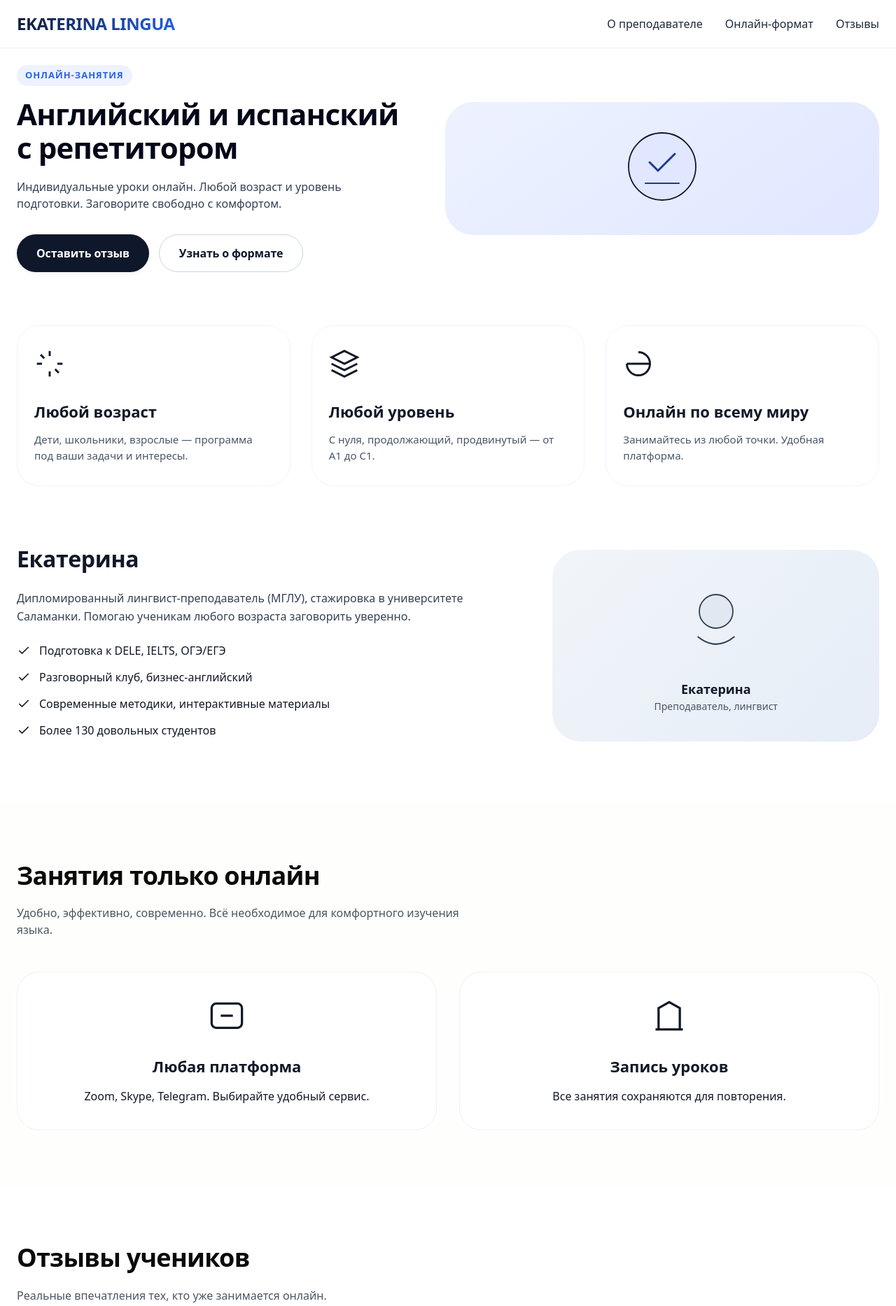
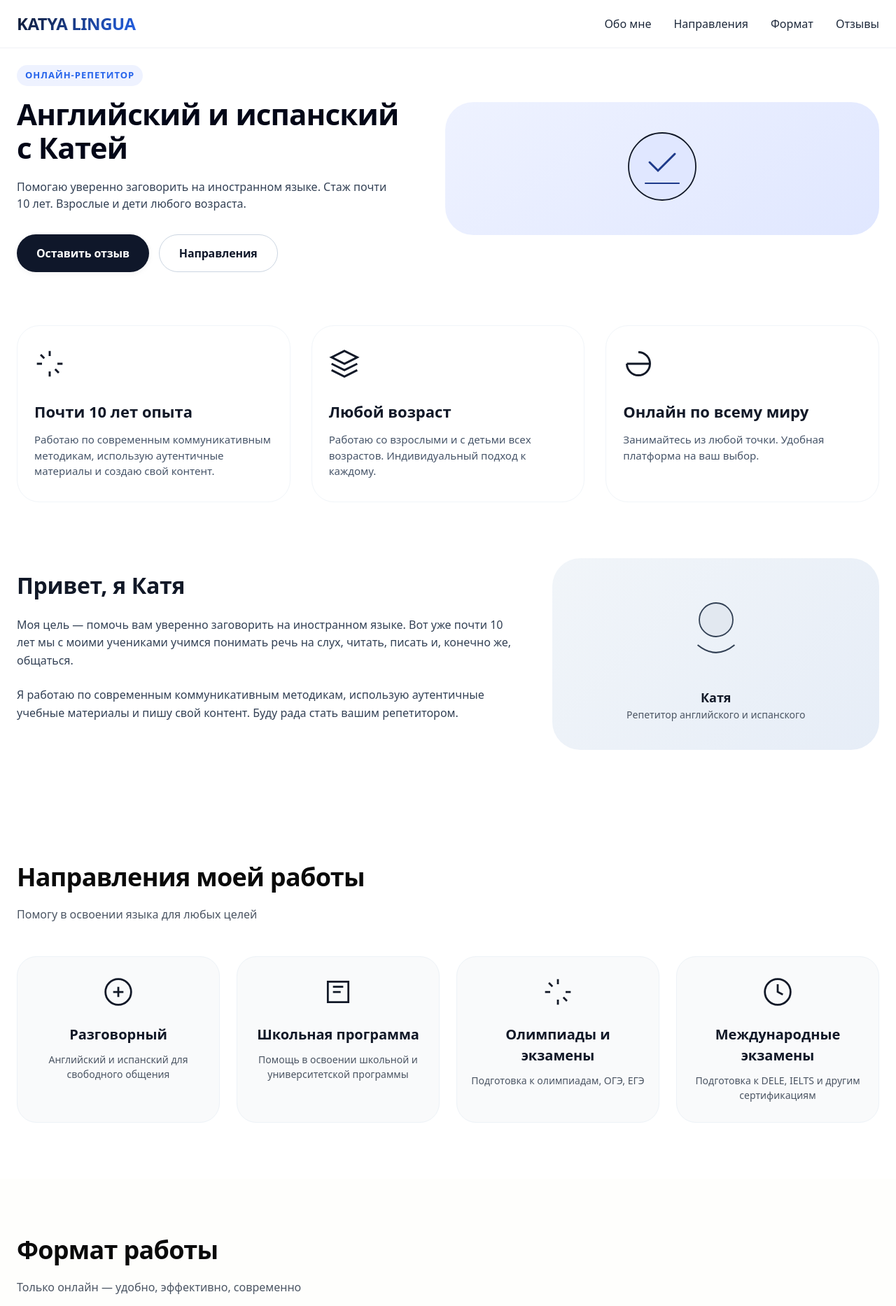
Before and after one commit to zaoastronaftik-bit/katia-S-, a plain HTML site: page index.html in a window 1280 px wide. Shown: the top 1867 px of the page at 70% size. Drawn offline with Linux system fonts and the light colour scheme.

Commit message:
Update index.html

```diff
--- a/index.html
+++ b/index.html
@@ -3,8 +3,8 @@
 <head>
     <meta charset="UTF-8">
     <meta name="viewport" content="width=device-width, initial-scale=1.0, viewport-fit=cover, user-scalable=yes">
-    <title>Екатерина | Английский и испанский онлайн</title>
-    <meta name="description" content="Онлайн-занятия по английскому и испанскому с Екатериной. Любой возраст и уровень. Индивидуальный подход, разговорная практика.">
+    <title>Катя | Репетитор английского и испанского онлайн</title>
+    <meta name="description" content="Онлайн-занятия по английскому и испанскому с Катей. Стаж почти 10 лет. Взрослые и дети. Разговорный язык, подготовка к экзаменам, помощь с программой.">
     <style>
         * {
             margin: 0;
@@ -89,7 +89,6 @@
             background: #f8fafc;
         }
 
-        /* навигация (адаптивная) */
         .navbar {
             padding: 16px 0;
             border-bottom: 1px solid #f0f2f5;
@@ -118,7 +117,6 @@
             color: transparent;
         }
 
-        /* бургер-меню для мобильных */
         .nav-toggle {
             display: none;
             background: none;
@@ -154,7 +152,6 @@
             color: #2563eb;
         }
 
-        /* hero */
         .hero {
             padding: 24px 0 56px 0;
         }
@@ -224,7 +221,6 @@
             stroke-width: 1.2;
         }
 
-        /* карточки преимуществ */
         .features-grid {
             display: grid;
             grid-template-columns: repeat(auto-fit, minmax(260px, 1fr));
@@ -260,7 +256,6 @@
             line-height: 1.5;
         }
 
-        /* о преподавателе */
         .about-grid {
             display: flex;
             flex-wrap: wrap;
@@ -321,7 +316,40 @@
             stroke: #334155;
         }
 
-        /* онлайн-формат (2 карточки) */
+        .directions-grid {
+            display: grid;
+            grid-template-columns: repeat(auto-fit, minmax(250px, 1fr));
+            gap: 24px;
+            margin-top: 32px;
+        }
+
+        .direction-card {
+            background: #f9fafb;
+            border-radius: 28px;
+            padding: 28px 20px;
+            text-align: center;
+            border: 1px solid #edf2f7;
+        }
+
+        .direction-card svg {
+            width: 44px;
+            height: 44px;
+            stroke: #2563eb;
+            stroke-width: 1.5;
+            margin-bottom: 18px;
+        }
+
+        .direction-card h4 {
+            font-size: 20px;
+            font-weight: 700;
+            margin-bottom: 10px;
+        }
+
+        .direction-card p {
+            font-size: 14px;
+            color: #4b5563;
+        }
+
         .online-features {
             background: #fefefc;
         }
@@ -354,7 +382,6 @@
             margin-bottom: 14px;
         }
 
-        /* отзывы */
         .reviews-grid {
             display: grid;
             grid-template-columns: repeat(auto-fill, minmax(300px, 1fr));
@@ -466,7 +493,6 @@
             color: #6c757d;
         }
 
-        /* ===== АДАПТАЦИЯ ПОД ТЕЛЕФОНЫ ===== */
         @media (max-width: 768px) {
             .container {
                 padding: 0 20px;
@@ -479,9 +505,6 @@
             }
             .hero-title {
                 font-size: 36px;
-            }
-            .hero-badge {
-                font-size: 12px;
             }
             .btn {
                 padding: 12px 22px;
@@ -496,8 +519,6 @@
             .btn-group .btn {
                 width: 100%;
             }
-
-            /* бургер-меню */
             .nav-toggle {
                 display: block;
             }
@@ -515,14 +536,12 @@
             .nav-links a {
                 font-size: 18px;
                 padding: 8px 0;
-                width: 100%;
                 text-align: center;
             }
             .nav-container {
                 flex-direction: row;
                 flex-wrap: wrap;
             }
-            /* hero блок столбиком */
             .hero-grid {
                 flex-direction: column;
                 text-align: center;
@@ -536,16 +555,7 @@
             }
             .hero-image {
                 order: -1;
-                margin-bottom: 10px;
             }
-            /* карточки преимуществ */
-            .features-grid {
-                gap: 24px;
-            }
-            .feature-card {
-                padding: 28px 20px;
-            }
-            /* about */
             .about-grid {
                 flex-direction: column;
                 text-align: center;
@@ -557,11 +567,9 @@
                 order: -1;
                 width: 100%;
             }
-            /* онлайн-формат */
-            .online-grid {
-                gap: 24px;
+            .directions-grid {
+                gap: 20px;
             }
-            /* отзывы */
             .reviews-grid {
                 grid-template-columns: 1fr;
             }
@@ -569,24 +577,17 @@
                 padding: 30px 20px;
             }
             .form-title {
-                font-size: 22px;
                 text-align: center;
             }
             .btn-submit {
                 width: 100%;
             }
-            /* футер */
             .footer-grid {
                 grid-template-columns: 1fr;
                 text-align: center;
-                gap: 32px;
-            }
-            .footer-col h4 {
-                margin-bottom: 16px;
             }
         }
 
-        /* планшеты */
         @media (min-width: 769px) and (max-width: 1024px) {
             .container {
                 padding: 0 32px;
@@ -594,12 +595,8 @@
             .hero-title {
                 font-size: 48px;
             }
-            .hero-grid {
-                gap: 40px;
-            }
         }
 
-        /* анимация появления */
         .fade-up {
             opacity: 0;
             transform: translateY(20px);
@@ -615,13 +612,14 @@
 
 <header class="navbar">
     <div class="container nav-container">
-        <a href="#" class="logo">EKATERINA LINGUA</a>
+        <a href="#" class="logo">KATYA LINGUA</a>
         <button class="nav-toggle" id="navToggle" aria-label="Меню">
             <span></span><span></span><span></span>
         </button>
         <div class="nav-links" id="navLinks">
-            <a href="#about">О преподавателе</a>
-            <a href="#online">Онлайн-формат</a>
+            <a href="#about">Обо мне</a>
+            <a href="#directions">Направления</a>
+            <a href="#online">Формат</a>
             <a href="#reviews">Отзывы</a>
         </div>
     </div>
@@ -631,12 +629,12 @@
     <section class="hero">
         <div class="container hero-grid">
             <div class="hero-content fade-up">
-                <span class="hero-badge">Онлайн-занятия</span>
-                <h1 class="hero-title">Английский и испанский с репетитором</h1>
-                <p class="hero-desc">Индивидуальные уроки онлайн. Любой возраст и уровень подготовки. Заговорите свободно с комфортом.</p>
+                <span class="hero-badge">Онлайн-репетитор</span>
+                <h1 class="hero-title">Английский и испанский с Катей</h1>
+                <p class="hero-desc">Помогаю уверенно заговорить на иностранном языке. Стаж почти 10 лет. Взрослые и дети любого возраста.</p>
                 <div class="btn-group">
                     <a href="#reviews" class="btn btn-primary">Оставить отзыв</a>
-                    <a href="#online" class="btn btn-outline">Узнать о формате</a>
+                    <a href="#directions" class="btn btn-outline">Направления</a>
                 </div>
             </div>
             <div class="hero-image fade-up">
@@ -653,18 +651,18 @@
         <div class="features-grid">
             <div class="feature-card fade-up">
                 <div class="feature-icon"><svg viewBox="0 0 24 24" fill="none"><path d="M12 2v4M12 18v4M4.93 4.93l2.83 2.83M16.24 16.24l2.83 2.83M2 12h4M18 12h4" stroke="currentColor"/></svg></div>
-                <h3>Любой возраст</h3>
-                <p>Дети, школьники, взрослые — программа под ваши задачи и интересы.</p>
+                <h3>Почти 10 лет опыта</h3>
+                <p>Работаю по современным коммуникативным методикам, использую аутентичные материалы и создаю свой контент.</p>
             </div>
             <div class="feature-card fade-up">
                 <div class="feature-icon"><svg viewBox="0 0 24 24" fill="none"><path d="M12 2L2 7l10 5 10-5-10-5zM2 17l10 5 10-5M2 12l10 5 10-5" stroke="currentColor"/></svg></div>
-                <h3>Любой уровень</h3>
-                <p>С нуля, продолжающий, продвинутый — от A1 до C1.</p>
+                <h3>Любой возраст</h3>
+                <p>Работаю со взрослыми и с детьми всех возрастов. Индивидуальный подход к каждому.</p>
             </div>
             <div class="feature-card fade-up">
                 <div class="feature-icon"><svg viewBox="0 0 24 24" fill="none"><path d="M21 12a9 9 0 01-9 9m9-9a9 9 0 00-9-9m9 9H3m9 9a9 9 0 01-9-9" stroke="currentColor"/></svg></div>
                 <h3>Онлайн по всему миру</h3>
-                <p>Занимайтесь из любой точки. Удобная платформа.</p>
+                <p>Занимайтесь из любой точки. Удобная платформа на ваш выбор.</p>
             </div>
         </div>
     </div>
@@ -672,40 +670,64 @@
     <section id="about">
         <div class="container about-grid">
             <div class="about-text fade-up">
-                <h3>Екатерина</h3>
-                <p>Дипломированный лингвист-преподаватель (МГЛУ), стажировка в университете Саламанки. Помогаю ученикам любого возраста заговорить уверенно.</p>
-                <ul class="about-list">
-                    <li><svg viewBox="0 0 24 24" fill="none"><path d="M20 6L9 17l-5-5" stroke="currentColor" stroke-width="2"/></svg> Подготовка к DELE, IELTS, ОГЭ/ЕГЭ</li>
-                    <li><svg viewBox="0 0 24 24" fill="none"><path d="M20 6L9 17l-5-5" stroke="currentColor" stroke-width="2"/></svg> Разговорный клуб, бизнес-английский</li>
-                    <li><svg viewBox="0 0 24 24" fill="none"><path d="M20 6L9 17l-5-5" stroke="currentColor" stroke-width="2"/></svg> Современные методики, интерактивные материалы</li>
-                    <li><svg viewBox="0 0 24 24" fill="none"><path d="M20 6L9 17l-5-5" stroke="currentColor" stroke-width="2"/></svg> Более 130 довольных студентов</li>
-                </ul>
+                <h3>Привет, я Катя</h3>
+                <p>Моя цель — помочь вам уверенно заговорить на иностранном языке. Вот уже почти 10 лет мы с моими учениками учимся понимать речь на слух, читать, писать и, конечно же, общаться.</p>
+                <p>Я работаю по современным коммуникативным методикам, использую аутентичные учебные материалы и пишу свой контент. Буду рада стать вашим репетитором.</p>
             </div>
             <div class="about-photo fade-up">
                 <svg viewBox="0 0 100 100" fill="none">
                     <circle cx="50" cy="40" r="20" stroke="#334155" stroke-width="1.5" fill="#e2e8f0"/>
                     <path d="M28 70 Q50 88 72 70" stroke="#334155" stroke-width="1.8" fill="none"/>
                 </svg>
-                <p style="margin-top: 20px; font-weight: 600; font-size: 18px;">Екатерина</p>
-                <p style="font-size: 14px; color: #4b5563;">Преподаватель, лингвист</p>
+                <p style="margin-top: 20px; font-weight: 600; font-size: 18px;">Катя</p>
+                <p style="font-size: 14px; color: #4b5563;">Репетитор английского и испанского</p>
+            </div>
+        </div>
+    </section>
+
+    <section id="directions">
+        <div class="container">
+            <h2 class="section-title fade-up">Направления моей работы</h2>
+            <p class="section-subtitle fade-up">Помогу в освоении языка для любых целей</p>
+            <div class="directions-grid">
+                <div class="direction-card fade-up">
+                    <svg viewBox="0 0 24 24" fill="none"><path d="M12 8v8m-4-4h8" stroke="currentColor"/><path d="M12 22c5.523 0 10-4.477 10-10S17.523 2 12 2 2 6.477 2 12s4.477 10 10 10z" stroke="currentColor"/></svg>
+                    <h4>Разговорный</h4>
+                    <p>Английский и испанский для свободного общения</p>
+                </div>
+                <div class="direction-card fade-up">
+                    <svg viewBox="0 0 24 24" fill="none"><path d="M4 4h16v16H4z" stroke="currentColor"/><path d="M8 8h8M8 12h6" stroke="currentColor"/></svg>
+                    <h4>Школьная программа</h4>
+                    <p>Помощь в освоении школьной и университетской программы</p>
+                </div>
+                <div class="direction-card fade-up">
+                    <svg viewBox="0 0 24 24" fill="none"><path d="M12 2v4M12 18v4M4.93 4.93l2.83 2.83M16.24 16.24l2.83 2.83M2 12h4M18 12h4" stroke="currentColor"/></svg>
+                    <h4>Олимпиады и экзамены</h4>
+                    <p>Подготовка к олимпиадам, ОГЭ, ЕГЭ</p>
+                </div>
+                <div class="direction-card fade-up">
+                    <svg viewBox="0 0 24 24" fill="none"><circle cx="12" cy="12" r="10" stroke="currentColor"/><path d="M12 6v6l4 2" stroke="currentColor"/></svg>
+                    <h4>Международные экзамены</h4>
+                    <p>Подготовка к DELE, IELTS и другим сертификациям</p>
+                </div>
             </div>
         </div>
     </section>
 
     <section id="online" class="online-features">
         <div class="container">
-            <h2 class="section-title fade-up">Занятия только онлайн</h2>
-            <p class="section-subtitle fade-up">Удобно, эффективно, современно. Всё необходимое для комфортного изучения языка.</p>
+            <h2 class="section-title fade-up">Формат работы</h2>
+            <p class="section-subtitle fade-up">Только онлайн — удобно, эффективно, современно</p>
             <div class="online-grid">
                 <div class="online-card fade-up">
                     <svg viewBox="0 0 24 24" fill="none"><rect x="2" y="4" width="20" height="16" rx="3" stroke="currentColor"/><path d="M8 12h8" stroke="currentColor"/></svg>
                     <h4>Любая платформа</h4>
-                    <p>Zoom, Skype, Telegram. Выбирайте удобный сервис.</p>
+                    <p>Zoom, Skype, Telegram — выбирайте удобный сервис</p>
                 </div>
                 <div class="online-card fade-up">
                     <svg viewBox="0 0 24 24" fill="none"><path d="M3 21h18M5 21V7l7-4 7 4v14" stroke="currentColor"/></svg>
                     <h4>Запись уроков</h4>
-                    <p>Все занятия сохраняются для повторения.</p>
+                    <p>Все занятия сохраняются для повторения материала</p>
                 </div>
             </div>
         </div>
@@ -714,7 +736,7 @@
     <section id="reviews" class="reviews-section">
         <div class="container">
             <h2 class="section-title fade-up">Отзывы учеников</h2>
-            <p class="section-subtitle fade-up">Реальные впечатления тех, кто уже занимается онлайн.</p>
+            <p class="section-subtitle fade-up">Реальные впечатления тех, кто уже занимается онлайн</p>
             <div id="reviews-list" class="reviews-grid">
                 <div style="grid-column:1/-1; text-align:center; padding:30px; color:#94a3b8;">Пока нет отзывов. Оставьте первый!</div>
             </div>
@@ -737,39 +759,38 @@
     <div class="container">
         <div class="footer-grid">
             <div class="footer-col">
-                <h4>EKATERINA LINGUA</h4>
+                <h4>KATYA LINGUA</h4>
                 <p>Репетитор английского и испанского</p>
                 <p>Онлайн по всему миру</p>
             </div>
             <div class="footer-col">
                 <h4>Контакты</h4>
-                <a href="mailto:ekaterina@lingua.ru">ekaterina@lingua.ru</a>
+                <a href="mailto:katya@lingua.ru">katya@lingua.ru</a>
                 <a href="tel:+79161234567">+7 (916) 123-45-67</a>
                 <p>Telegram / WhatsApp</p>
             </div>
             <div class="footer-col">
-                <h4>Полезное</h4>
-                <a href="#online">Онлайн-формат</a>
+                <h4>Навигация</h4>
+                <a href="#about">Обо мне</a>
+                <a href="#directions">Направления</a>
+                <a href="#online">Формат</a>
                 <a href="#reviews">Отзывы</a>
-                <a href="#about">О преподавателе</a>
             </div>
         </div>
         <div class="copyright">
-            <p>© 2026 Ekaterina Lingua — Онлайн-репетитор по английскому и испанскому.</p>
+            <p>© 2026 Катя — онлайн-репетитор по английскому и испанскому.</p>
         </div>
     </div>
 </footer>
 
 <script>
     (function() {
-        // бургер-меню
         const toggle = document.getElementById('navToggle');
         const navLinks = document.getElementById('navLinks');
         if (toggle && navLinks) {
             toggle.addEventListener('click', () => {
                 navLinks.classList.toggle('active');
             });
-            // закрываем при клике на ссылку
             navLinks.querySelectorAll('a').forEach(link => {
                 link.addEventListener('click', () => {
                     navLinks.classList.remove('active');
@@ -777,7 +798,6 @@
             });
         }
 
-        // плавная прокрутка
         document.querySelectorAll('a[href^="#"]').forEach(anchor => {
             anchor.addEventListener('click', function(e) {
                 const targetId = this.getAttribute('href');
@@ -790,16 +810,15 @@
             });
         });
 
-        // отзывы (localStorage)
         let reviews = [];
         function loadReviews() {
-            const stored = localStorage.getItem('ekaterina_reviews');
+            const stored = localStorage.getItem('katya_reviews');
             if (stored) {
                 try { reviews = JSON.parse(stored); } catch(e) { reviews = []; }
             }
             renderReviews();
         }
-        function saveReviews() { localStorage.setItem('ekaterina_reviews', JSON.stringify(reviews)); }
+        function saveReviews() { localStorage.setItem('katya_reviews', JSON.stringify(reviews)); }
         function escapeHtml(str) {
             if (!str) return '';
             return str.replace(/[&<>]/g, function(m) {
@@ -833,7 +852,9 @@
             renderReviews();
             return true;
         }
-        document.getElementById('submit-review')?.addEventListener('click', () => {
+        const submitBtn = document.getElementById('submit-review');
+        if (submitBtn) {
+            submitBtn.addEventListener('click', () => {
                 const name = document.getElementById('review-name').value;
                 const text = document.getElementById('review-text').value;
                 if (addReview(name, text)) {
@@ -842,9 +863,9 @@
                     alert('Спасибо за отзыв!');
                 }
             });
+        }
         loadReviews();
 
-        // анимация при скролле
         const faders = document.querySelectorAll('.fade-up');
         const observer = new IntersectionObserver((entries) => {
             entries.forEach(e => { if (e.isIntersecting) { e.target.classList.add('appear'); observer.unobserve(e.target); } });
```
Lines whose indentation alone changed are shown as unchanged.
